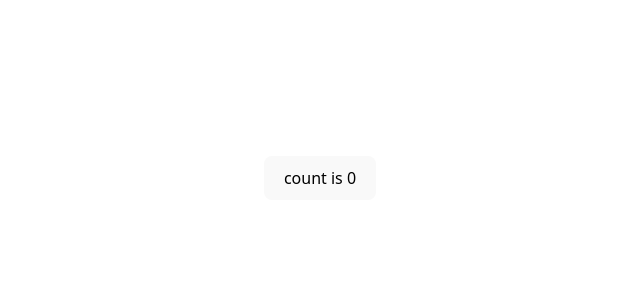
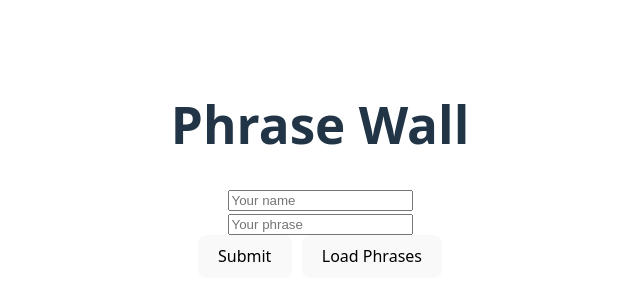
Before and after one commit to MichaelGalloway404/testReact, a React (Vite) app: page / in a window 1280 px wide. Shown: the part 222-522 px from the top of the page, without its empty margins (320-960 px from the left). Built offline with nearby package versions, Linux system fonts and the light colour scheme.

Commit message:
adding some database fucntionality

```diff
--- a/src/App.jsx
+++ b/src/App.jsx
@@ -2,17 +2,78 @@ import { useState } from 'react'
 import './App.css'
 
 function App() {
-  const [count, setCount] = useState(0)
+  // const [count, setCount] = useState(0)
+
+  // return (
+  //   <>
+  //     <div className="card">
+  //       <button onClick={() => setCount((count) => count + 1)}>
+  //         count is {count}
+  //       </button>
+  //     </div>
+  //   </>
+  // )
+  const [name, setName] = useState("");
+  const [phrase, setPhrase] = useState("");
+  const [phrases, setPhrases] = useState([]);
+
+  async function submitPhrase() {
+    await fetch("/api", {
+      method: "POST",
+      headers: { "Content-Type": "application/json" },
+      body: JSON.stringify({ name, phrase }),
+    });
+
+    setName("");
+    setPhrase("");
+  }
+
+  async function loadPhrases() {
+  const res = await fetch("/api");
+  const data = await res.json();
+
+  if (!Array.isArray(data)) {
+    console.error("API returned:", data);
+    alert("API error — check console");
+    return;
+  }
+
+  setPhrases(data);
+}
+
 
   return (
-    <>
-      <div className="card">
-        <button onClick={() => setCount((count) => count + 1)}>
-          count is {count}
-        </button>
-      </div>
-    </>
-  )
+    <main style={{ padding: 20 }}>
+      <h1>Phrase Wall</h1>
+
+      <input
+        placeholder="Your name"
+        value={name}
+        onChange={(e) => setName(e.target.value)}
+      />
+      <br />
+
+      <input
+        placeholder="Your phrase"
+        value={phrase}
+        onChange={(e) => setPhrase(e.target.value)}
+      />
+      <br />
+
+      <button onClick={submitPhrase}>Submit</button>
+      <button onClick={loadPhrases} style={{ marginLeft: 10 }}>
+        Load Phrases
+      </button>
+
+      <ul>
+        {phrases.map((p, i) => (
+          <li key={i}>
+            <strong>{p.name}:</strong> {p.phrase}
+          </li>
+        ))}
+      </ul>
+    </main>
+  );
 }
 
 export default App
```
Also changed, not shown: src/assets/api/route.js (added, +27 -0 lines).
